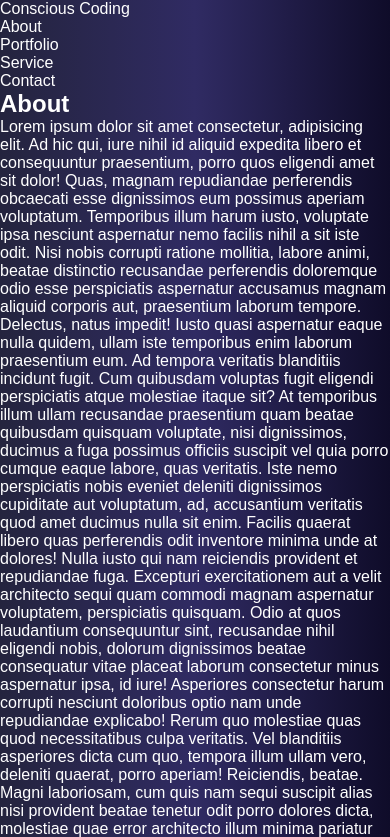
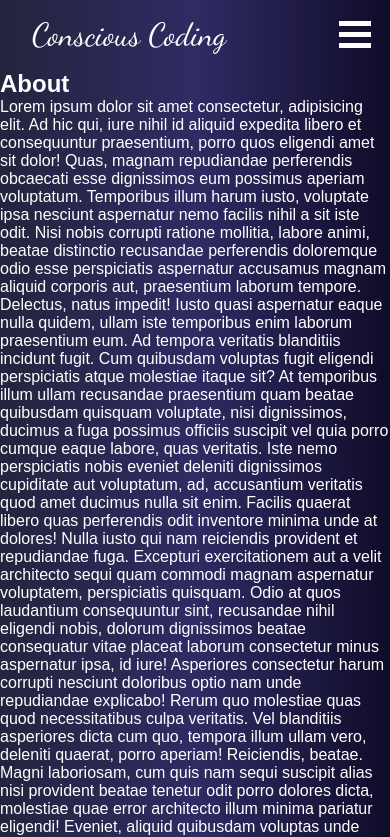
Before and after one commit to nkriedner/fewd-techdegree-project-9, a plain HTML site: page index.html in a window 390 px wide. Shown: the top 837 px of the page. Drawn offline with Linux system fonts and the light colour scheme.

Commit message:
Create header navigation stlyes for mobile view

```diff
--- a/css/styles.css
+++ b/css/styles.css
@@ -40,3 +40,41 @@ a {
     color: inherit;
     transition: all 0.3s;
 }
+
+/* HEADER & NAVIGATION STYLES */
+.header {
+    display: flex;
+    justify-content: space-between;
+    align-items: center;
+    font-size: 2.4rem;
+    padding: 1.6rem;
+}
+.header__logo {
+    padding-left: 1.6rem;
+    font-family: "Dancing Script", cursive;
+    font-size: 3.2rem;
+}
+.hamburger {
+    display: block;
+    position: fixed;
+    top: 1.5rem;
+    right: 1.5rem;
+    width: 40px;
+    height: 40px;
+    appearance: none;
+    outline: none;
+    border: none;
+    border-radius: 3px;
+    cursor: pointer;
+}
+.hamburger__bar,
+.hamburger::before,
+.hamburger::after {
+    content: "";
+    display: block;
+    width: 80%;
+    height: 5px;
+    background-color: #fff;
+    margin: 6px auto;
+    transition: 0.5s;
+}
--- a/index.html
+++ b/index.html
@@ -21,7 +21,7 @@
             <span class="header__logo"><a href="index.html">Conscious Coding</a></span>
             <!-- navigation menu -->
             <nav class="header__nav">
-                <ul class="header__nav--main">
+                <!-- <ul class="header__nav--main">
                     <li>
                         <a href="#about">About</a>
                     </li>
@@ -34,7 +34,7 @@
                     <li>
                         <a href="#contact" class="btn-contact">Contact</a>
                     </li>
-                </ul>
+                </ul> -->
                 <!-- hamburger menu icon for mobile view -->
                 <div class="hamburger">
                     <div class="hamburger__bar"></div>
```
